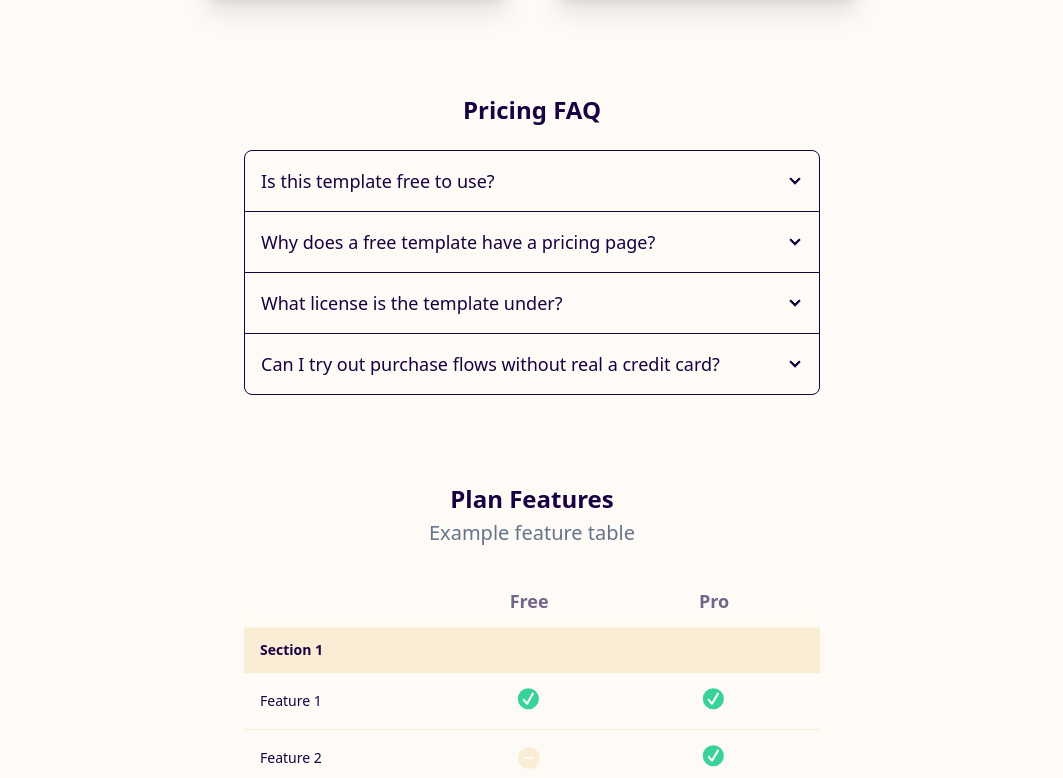
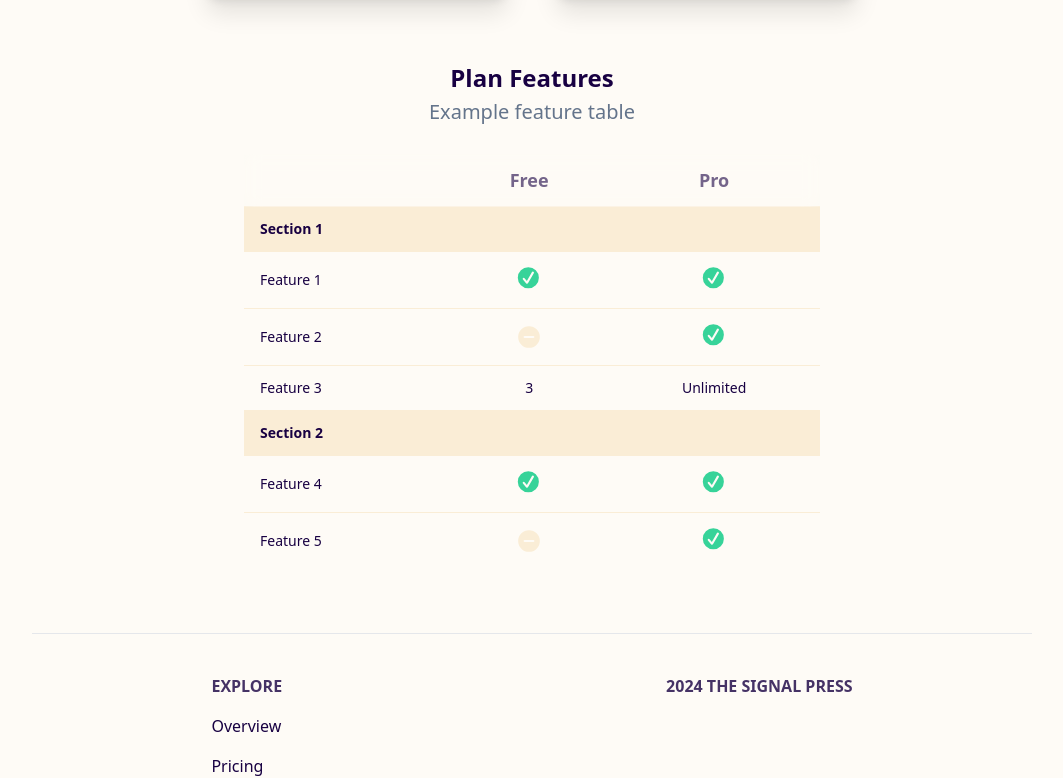
Before and after one commit to FaisalAbid/learnbyai, a SvelteKit app: page /pricing in a window 1280 px wide. Shown: the part 615-1393 px from the top of the page, without its empty margins (108-1171 px from the left). Built offline with nearby package versions, Linux system fonts and the light colour scheme.

Commit message:
Update footer text and simplify pricing page content

```diff
--- a/src/routes/(marketing)/+layout.svelte
+++ b/src/routes/(marketing)/+layout.svelte
@@ -65,10 +65,9 @@
       <a class="link link-hover mb-1" href="/">Overview</a>
       <a class="link link-hover my-1" href="/pricing">Pricing</a>
       <!--<a class="link link-hover my-1" href="/blog">Blog</a> -->
-      <a class="link link-hover my-1" href="/contact_us">Contact Us</a>
     </nav>
     <aside>
-      <span class="footer-title opacity-80">Built with ❤️ in Toronto</span>
+      <span class="footer-title opacity-80">2024 The Signal Press</span>
     </aside>
   </footer>
 </div>
--- a/src/routes/(marketing)/pricing/+page.svelte
+++ b/src/routes/(marketing)/pricing/+page.svelte
@@ -56,64 +56,11 @@
 <div class="min-h-[70vh] pb-8 pt-[5vh] px-4">
   <h1 class="text-3xl font-bold text-center">Pricing</h1>
   <h2 class="text-xl text-center text-slate-500 mt-1 pb-3">
-    Totally free, scale to millions of users
+    Cheaper than your own full-time content writer
   </h2>
 
   <div class="w-full my-8">
     <PricingModule callToAction="Get Started" highlightedPlanId="pro" />
-    <h1 class="text-2xl font-bold text-center mt-24">Pricing FAQ</h1>
-    <div class="flex place-content-center">
-      <div class="join join-vertical max-w-xl py-6 mx-auto">
-        <div class="collapse collapse-arrow join-item border border-primary">
-          <input type="radio" name="faq-accordion" />
-          <div class="collapse-title text-lg font-medium">
-            Is this template free to use?
-          </div>
-          <div class="collapse-content">
-            <p>Yup! This template is free to use for any project.</p>
-          </div>
-        </div>
-        <div class="collapse collapse-arrow join-item border border-primary">
-          <input type="radio" name="faq-accordion" />
-          <div class="collapse-title text-lg font-medium">
-            Why does a free template have a pricing page?
-          </div>
-          <div class="collapse-content">
-            <p>
-              The pricing page is part of the boilerplate. It shows how the
-              pricing page integrates into the billing portal and the Stripe
-              Checkout flows.
-            </p>
-          </div>
-        </div>
-        <div class="collapse collapse-arrow join-item border border-primary">
-          <input type="radio" name="faq-accordion" />
-          <div class="collapse-title text-lg font-medium">
-            What license is the template under?
-          </div>
-          <div class="collapse-content">
-            <p>The template is under the MIT license.</p>
-          </div>
-        </div>
-        <div class="collapse collapse-arrow join-item border border-primary">
-          <input type="radio" name="faq-accordion" />
-          <div class="collapse-title text-lg font-medium">
-            Can I try out purchase flows without real a credit card?
-          </div>
-          <div class="collapse-content">
-            <p>
-              Our demo page <a href="https://saasstarter.work" class="link"
-                >SaasStarter.work</a
-              > has a functional demo page, using Stripe's test environment.
-            </p>
-            <p class="mt-4">
-              You can use the credit card number 4242 4242 4242 4242 with any
-              future expiry date to test the payment and upgrade flows.
-            </p>
-          </div>
-        </div>
-      </div>
-    </div>
 
     <svg style="display:none" version="2.0">
       <defs>
```
